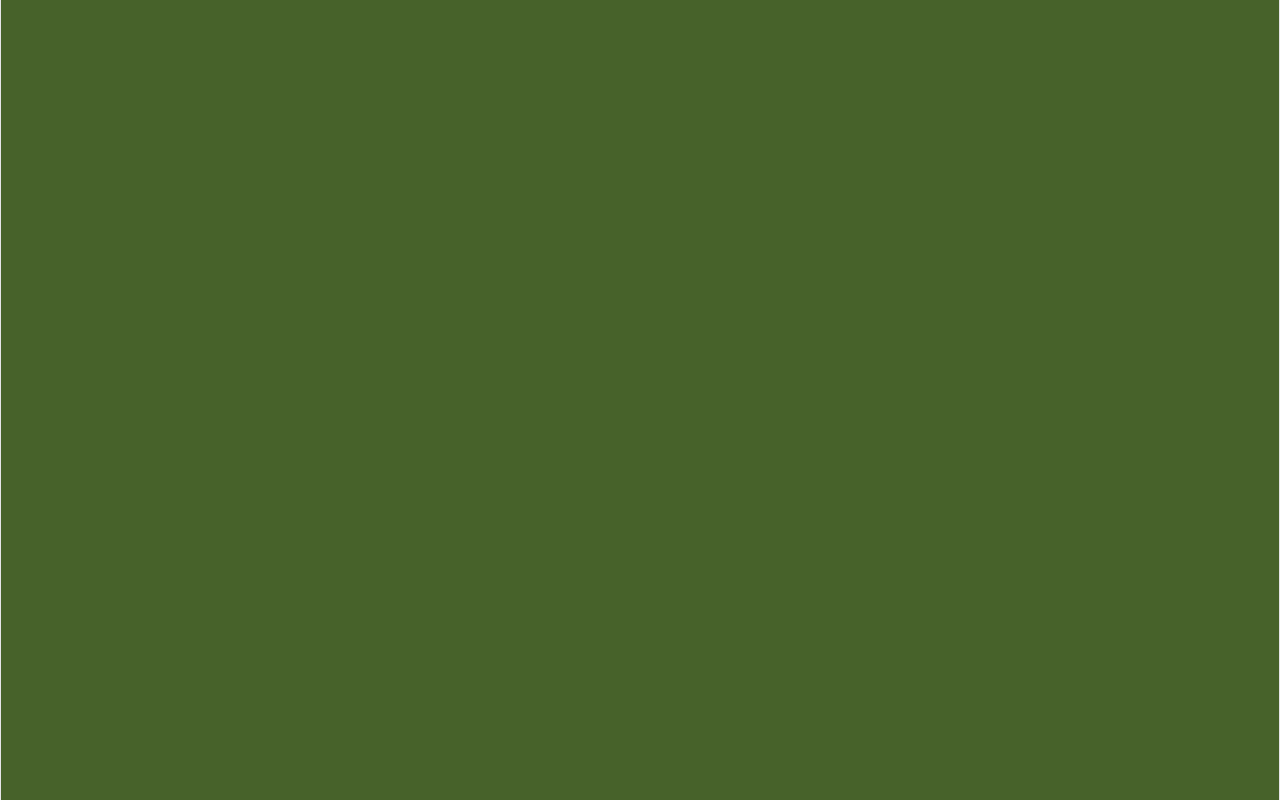
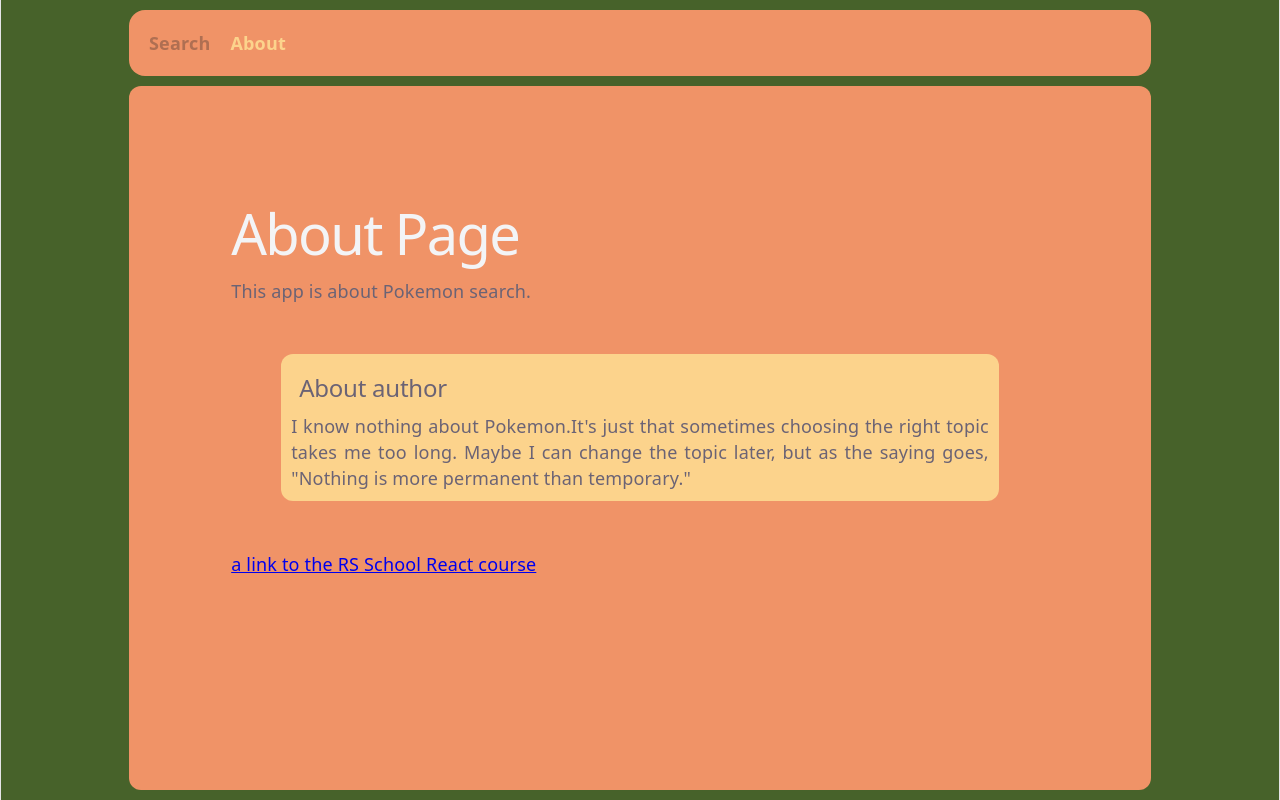
Before and after one commit to KateHalitsa/pokemon-search, a React (Vite) app in the folder rs-react-app/: page /about in a window 1280 px wide. Before the commit this address had no page. Built offline with nearby package versions, Linux system fonts and the light colour scheme.

Commit message:
feat: add about page

```diff
--- /dev/null
+++ b/rs-react-app/src/components/Navbar/Navbar.css
@@ -0,0 +1,18 @@
+.navbar {
+  display: flex;
+  gap: 20px;
+  padding: 20px;
+  background: #F09367;
+  border-radius: 16px;
+}
+
+.navbar a {
+  text-decoration: none;
+  font-weight: bold;
+  color: #af6f52;
+}
+
+.navbar a.active {
+  color:#fcd38c;
+
+}
--- /dev/null
+++ b/rs-react-app/src/components/Navbar/Navbar.tsx
@@ -0,0 +1,12 @@
+import { Link, NavLink } from "react-router";
+import "./Navbar.css";
+
+function  Navbar() {
+  return (
+    <nav className="navbar">
+      <NavLink to="/pokemon-search">Search</NavLink>
+      <NavLink to="/about">About</NavLink>
+    </nav>
+  );
+}
+export default Navbar;
--- a/rs-react-app/src/index.css
+++ b/rs-react-app/src/index.css
@@ -60,7 +60,7 @@
   flex-direction: column;
   box-sizing: border-box;
   background-color: #47622A;
-    padding: 10%;
+    padding: 10px 10%;
     gap: 10px
 }
 
@@ -72,10 +72,12 @@ h1,
 h2 {
   font-family: var(--heading);
   font-weight: 500;
-  color: var(--text-h);
 }
-
+h2{
+    color:var(--text) ;
+}
 h1 {
+   color: var(--text-h);
   font-size: 56px;
   letter-spacing: -1.68px;
   margin: 32px 0;
--- a/rs-react-app/src/main.tsx
+++ b/rs-react-app/src/main.tsx
@@ -5,12 +5,20 @@ import App from './App.tsx'
 import ErrorBoundary from './components/ErrorBoundary/ErrorBoundary.tsx'
 import { BrowserRouter, Route, Routes } from 'react-router'
 import PokemonDetails from './components/PokemonDetails/PokemonDetails.tsx'
+import AboutPage from './pages/About/About.tsx'
+import Navbar from'./components/Navbar/Navbar.tsx'
+
 
 createRoot(document.getElementById('root')!).render(
   <StrictMode>
     <ErrorBoundary>
       <BrowserRouter>
+            <Navbar />
+
         <Routes>
+
+          <Route path="/about" element={<AboutPage />} />
+
           <Route
             path="/pokemon-search"
             element={<App />}
--- /dev/null
+++ b/rs-react-app/src/pages/About/About.tsx
@@ -0,0 +1,14 @@
+import './AboutPage.css'
+function AboutPage() {
+  return (
+    <div className="about">
+      <h1>About Page</h1>
+      <p>This app is about Pokemon search.</p>
+      <div className='about-author'>
+        <h2>About author</h2>
+        I know nothing about Pokemon.It's just that sometimes choosing the right topic takes me too long. Maybe I can change the topic later, but as the saying goes, "Nothing is more permanent than temporary."</div>
+    <a href='https://rs.school/courses/reactjs'> a link to the RS School React course </a>
+    </div>
+  );
+}
+export default AboutPage
--- /dev/null
+++ b/rs-react-app/src/pages/About/AboutPage.css
@@ -0,0 +1,14 @@
+.about{
+    flex: 1;
+    height: 90%;
+    background-color:#F09367;
+    border-radius: 12px;
+    text-align: justify;
+    padding: 10%;
+}
+.about-author{
+    background: #fcd38c;
+    padding: 10px;
+    border-radius: 12px;
+    margin: 50px;
+}
```
